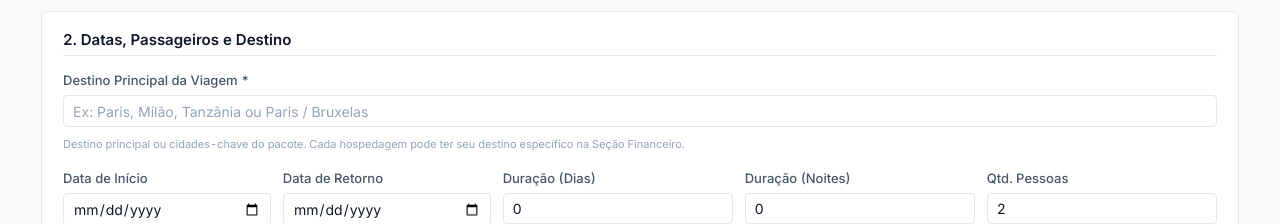
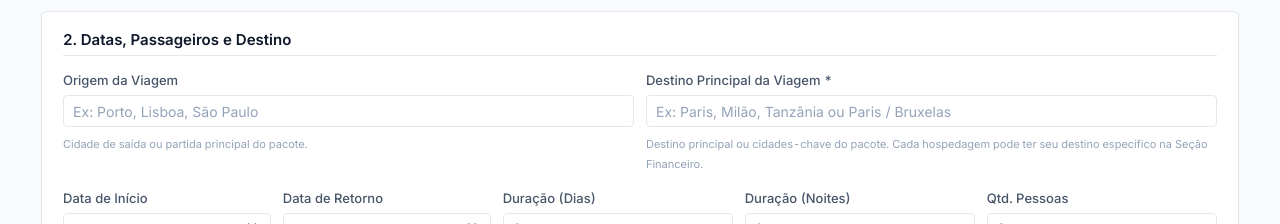
Before and after one commit to s23travel/s23-packager, a React (Vite) app: page /pacotes/novo in a window 1280 px wide. Shown: the part 360-584 px from the top of the page. Built offline with nearby package versions, Linux system fonts and the light colour scheme; no server answers; the database is empty.

Commit message:
feat: adicionar campo Origem nos formularios e atualizar WhatsApp e IA para considerar Preco de Venda e Origem

```diff
--- a/src/pages/packages/PackageDetailPage.tsx
+++ b/src/pages/packages/PackageDetailPage.tsx
@@ -110,6 +110,7 @@ export const PackageDetailPage: React.FC = () => {
   // Normalização transparente de legados vs. novos dados
   let services: ServiceItem[] = [];
   let destination = rawData.destination || '';
+  let origin = rawData.origin || '';
 
   if (Array.isArray(rawData.services) && rawData.services.length > 0) {
     services = rawData.services;
@@ -118,6 +119,9 @@ export const PackageDetailPage: React.FC = () => {
     services = normalized.services || [];
     if (!destination && normalized.destination) {
       destination = normalized.destination;
+    }
+    if (!origin && normalized.origin) {
+      origin = normalized.origin;
     }
   }
 
@@ -187,6 +191,14 @@ export const PackageDetailPage: React.FC = () => {
       <div className="card" style={{ marginTop: '1.25rem' }}>
         <h3 className="card-title">Datas, Passageiros e Destino</h3>
         <div className="detail-rows">
+          {origin && (
+            <div className="detail-row">
+              <span className="detail-label">Origem:</span>
+              <span className="detail-value" style={{ fontWeight: 600 }}>
+                {origin}
+              </span>
+            </div>
+          )}
           <div className="detail-row">
             <span className="detail-label">Destino Principal:</span>
             <span className="detail-value" style={{ fontWeight: 600 }}>
--- a/src/pages/packages/PackageFormPage.tsx
+++ b/src/pages/packages/PackageFormPage.tsx
@@ -47,6 +47,7 @@ export const PackageFormPage: React.FC = () => {
   const [durationNights, setDurationNights] = useState<number | ''>(0);
   const [adults, setAdults] = useState<number | ''>(2);
   const [children, setChildren] = useState<number | ''>(0);
+  const [origin, setOrigin] = useState('');
   const [destination, setDestination] = useState('');
 
   // Seção 3: Financeiro (Lista Única de Serviços e Preço de Venda)
@@ -103,6 +104,7 @@ export const PackageFormPage: React.FC = () => {
         setChildren(draft.children);
         setSalePrice(draft.salePrice || 0);
 
+        setOrigin(draft.origin || '');
         // Se o draft já tem services, usa diretamente
         if (Array.isArray(draft.services)) {
           setDestination(draft.destination || '');
@@ -237,6 +239,7 @@ export const PackageFormPage: React.FC = () => {
         if (isLegacyPackageData(rawData) || !Array.isArray(rawData.services)) {
           // Pacote no formato legado: normaliza em memória através do adapter determinístico
           const normalized = normalizeLegacyToNewStructure(rawData);
+          setOrigin(normalized.origin || rawData.origin || '');
           setDestination(normalized.destination || rawData.destination || '');
           setServices(normalized.services || []);
 
@@ -250,6 +253,7 @@ export const PackageFormPage: React.FC = () => {
           });
         } else {
           // Pacote já na nova estrutura
+          setOrigin(rawData.origin || '');
           setDestination(rawData.destination || '');
           setServices(rawData.services || []);
           setLegacyExtraData({
@@ -289,6 +293,7 @@ export const PackageFormPage: React.FC = () => {
         durationNights,
         adults,
         children,
+        origin,
         destination,
         services,
         salePrice,
@@ -315,6 +320,7 @@ export const PackageFormPage: React.FC = () => {
       durationNights,
       adults,
       children,
+      origin,
       destination,
       services,
       salePrice,
@@ -469,6 +475,7 @@ export const PackageFormPage: React.FC = () => {
       // Estrutura final do PackageData (Fase 2: Nova Estrutura Unificada de Serviços)
       // Não cria estruturas operacionais legadas (outboundTransport, inboundTransport, lodging)
       const packageData: PackageData = {
+        origin: origin.trim() || undefined,
         destination: destination.trim(),
         services,
         dates: {
@@ -661,7 +668,24 @@ export const PackageFormPage: React.FC = () => {
           <h3 className="form-section-title">2. Datas, Passageiros e Destino</h3>
 
           <div className="form-grid-2" style={{ marginBottom: '1rem' }}>
-            <div className="form-group" style={{ gridColumn: 'span 2' }}>
+            <div className="form-group">
+              <label className="form-label" htmlFor="origin">
+                Origem da Viagem
+              </label>
+              <input
+                id="origin"
+                type="text"
+                className="form-input"
+                value={origin}
+                onChange={(e) => setOrigin(e.target.value)}
+                placeholder="Ex: Porto, Lisboa, São Paulo"
+              />
+              <span style={{ fontSize: '11px', color: 'var(--text-muted)', marginTop: '2px', display: 'block' }}>
+                Cidade de saída ou partida principal do pacote.
+              </span>
+            </div>
+
+            <div className="form-group">
               <label className="form-label" htmlFor="destination">
                 Destino Principal da Viagem *
               </label>
--- a/src/pages/quotes/QuoteDetailPage.tsx
+++ b/src/pages/quotes/QuoteDetailPage.tsx
@@ -93,6 +93,7 @@ export const QuoteDetailPage: React.FC = () => {
   // Normalização transparente de legados vs. novos dados
   let services: ServiceItem[] = [];
   let destination = rawData.destination || '';
+  let origin = rawData.origin || '';
   let paymentConditions = rawData.paymentConditions || '';
   let localTaxNotes = rawData.localTaxNotes || '';
   let extraServicesNotes = rawData.extraServicesNotes || '';
@@ -105,6 +106,9 @@ export const QuoteDetailPage: React.FC = () => {
     services = normalized.services || [];
     if (!destination && normalized.destination) {
       destination = normalized.destination;
+    }
+    if (!origin && normalized.origin) {
+      origin = normalized.origin;
     }
     if (!paymentConditions && normalized.paymentConditions) paymentConditions = normalized.paymentConditions;
     if (!localTaxNotes && normalized.localTaxNotes) localTaxNotes = normalized.localTaxNotes;
@@ -198,6 +202,14 @@ export const QuoteDetailPage: React.FC = () => {
               {quote.client_name || 'Não informado'}
             </span>
           </div>
+          {origin && (
+            <div className="detail-row">
+              <span className="detail-label">Origem:</span>
+              <span className="detail-value" style={{ fontWeight: 600 }}>
+                {origin}
+              </span>
+            </div>
+          )}
           <div className="detail-row">
             <span className="detail-label">Destino Principal:</span>
             <span className="detail-value" style={{ fontWeight: 600 }}>
--- a/src/pages/quotes/QuoteFormPage.tsx
+++ b/src/pages/quotes/QuoteFormPage.tsx
@@ -44,6 +44,7 @@ export const QuoteFormPage: React.FC = () => {
   const [originPackageName, setOriginPackageName] = useState<string>('');
 
   // SEÇÃO 2: Datas, Passageiros e Destino
+  const [origin, setOrigin] = useState('');
   const [destination, setDestination] = useState('');
   const [startDate, setStartDate] = useState('');
   const [endDate, setEndDate] = useState('');
@@ -122,6 +123,7 @@ export const QuoteFormPage: React.FC = () => {
         setCustomNotes(draft.customNotes || '');
         setTransferService(draft.transferService || '');
 
+        setOrigin(draft.origin || '');
         if (Array.isArray(draft.services)) {
           setDestination(draft.destination || '');
           setServices(draft.services);
@@ -262,6 +264,7 @@ export const QuoteFormPage: React.FC = () => {
         if (isLegacyPackageData(rawData) || !Array.isArray(rawData.services)) {
           // Cotação no formato legado: normaliza em memória através do adapter determinístico
           const normalized = normalizeLegacyToNewStructure(rawData);
+          setOrigin(normalized.origin || rawData.origin || '');
           setDestination(normalized.destination || rawData.destination || '');
           setServices(normalized.services || []);
 
@@ -275,6 +278,7 @@ export const QuoteFormPage: React.FC = () => {
           });
         } else {
           // Cotação já na nova estrutura de serviços
+          setOrigin(rawData.origin || '');
           setDestination(rawData.destination || '');
           setServices(rawData.services || []);
           setLegacyExtraData({
@@ -316,6 +320,7 @@ export const QuoteFormPage: React.FC = () => {
         adults,
         children,
         infants,
+        origin,
         destination,
         services,
         salePrice,
@@ -350,6 +355,7 @@ export const QuoteFormPage: React.FC = () => {
       adults,
       children,
       infants,
+      origin,
       destination,
       services,
       salePrice,
@@ -501,6 +507,7 @@ export const QuoteFormPage: React.FC = () => {
       // Estrutura final de QuotationData (Fase 3: Nova Estrutura Unificada de Serviços)
       // Não cria estruturas operacionais legadas (outboundTransport, inboundTransport, lodging)
       const quotationData: QuotationData = {
+        origin: origin.trim() || undefined,
         destination: destination.trim(),
         services,
         dates: {
@@ -733,7 +740,24 @@ export const QuoteFormPage: React.FC = () => {
           <h3 className="form-section-title">2. Datas, Passageiros e Destino</h3>
 
           <div className="form-grid-2" style={{ marginBottom: '1rem' }}>
-            <div className="form-group" style={{ gridColumn: 'span 2' }}>
+            <div className="form-group">
+              <label className="form-label" htmlFor="origin">
+                Origem da Cotação
+              </label>
+              <input
+                id="origin"
+                type="text"
+                className="form-input"
+                value={origin}
+                onChange={(e) => setOrigin(e.target.value)}
+                placeholder="Ex: Porto, Lisboa, São Paulo"
+              />
+              <span style={{ fontSize: '11px', color: 'var(--text-muted)', marginTop: '2px', display: 'block' }}>
+                Cidade de saída ou partida principal da cotação.
+              </span>
+            </div>
+
+            <div className="form-group">
               <label className="form-label" htmlFor="destination">
                 Destino Principal da Cotação *
               </label>
--- a/src/services/contentValidationService.ts
+++ b/src/services/contentValidationService.ts
@@ -72,8 +72,9 @@ export function buildWebsiteContentPayload(
   packageData: PackageData,
   metadata?: { id?: string; name?: string; reference?: string; currency?: Currency }
 ): WebsiteContentPayload {
-  // 1. Determina destination e services: se novo, usa direto; se legado, normaliza em memória
+  // 1. Determina destination, origin e services: se novo, usa direto; se legado, normaliza em memória
   let destination = packageData.destination?.trim() || '';
+  let origin = packageData.origin?.trim() || '';
   let services = Array.isArray(packageData.services) ? packageData.services : [];
 
   if (services.length === 0) {
@@ -81,6 +82,9 @@ export function buildWebsiteContentPayload(
     services = normalized.services || [];
     if (!destination && normalized.destination) {
       destination = normalized.destination;
+    }
+    if (!origin && normalized.origin) {
+      origin = normalized.origin;
     }
   }
 
@@ -113,6 +117,7 @@ export function buildWebsiteContentPayload(
     packageName: metadata?.name || '',
     reference: metadata?.reference || '',
     destination,
+    origin: origin || undefined,
     dates: packageData.dates,
     passengers: packageData.passengers,
     durationDays: packageData.dates?.durationDays,
@@ -146,6 +151,7 @@ export function buildContentGenerationInput(source: {
       q.reference;
 
     const origin =
+      d.origin?.trim() ||
       d.outboundTransport?.route?.split('→')[0]?.trim() ||
       d.outboundTransport?.route?.split('-')[0]?.trim() ||
       '';
@@ -234,9 +240,9 @@ export function buildContentGenerationInput(source: {
     const lodgingServices = payload.services.filter((s) => s.type === 'accommodation');
     const primaryLodging = lodgingServices[0];
 
-    // Origem extraída do transporte de ida
-    let origin = '';
-    if (outboundService?.description) {
+    // Origem: prioriza packageData.origin / payload.origin, com fallback para extração do transporte
+    let origin = d.origin?.trim() || payload.origin?.trim() || '';
+    if (!origin && outboundService?.description) {
       const parts = outboundService.description.split(/→|-/);
       if (parts.length > 1) {
         origin = parts[0].trim();
--- a/src/services/legacyAdapterService.ts
+++ b/src/services/legacyAdapterService.ts
@@ -388,6 +388,7 @@ export function normalizeLegacyToNewStructure(
   // 6. Montar o NormalizedPackageData preservando todos os campos
   const normalized: NormalizedPackageData = {
     ...copy,
+    origin: legacyData.origin || (copy.origin as string | undefined),
     destination: destResolution.destination,
     destinationConflict: destResolution.destinationConflict,
     destinationConflictDetails: destResolution.destinationConflictDetails,
--- a/src/services/whatsappService.ts
+++ b/src/services/whatsappService.ts
@@ -64,9 +64,9 @@ export function formatPriceText(price: number, currency: Currency): string {
   });
 
   if (currency === 'EUR') {
-    return `💶 Preço por pessoa: *€ ${formatted}*`;
+    return `💵 Investimento: *${formatted}€*`;
   }
-  return `💰 Preço por pessoa: *R$ ${formatted}*`;
+  return `💵 Investimento: *R$ ${formatted}*`;
 }
 
 function getPackageBaseName(quotation: Quotation): string {
@@ -138,19 +138,43 @@ function getDestination(quotation: Quotation): string {
   return '';
 }
 
+function getOrigin(quotation: Quotation): string {
+  const d = quotation.data;
+  if (!d) return '';
+
+  // 1. Origem comercial explícita no nível da cotação
+  if (typeof d.origin === 'string' && d.origin.trim()) {
+    return d.origin.trim();
+  }
+
+  // 2. Se for formato legado, resolve através do adapter
+  if (isLegacyPackageData(d) || !Array.isArray(d.services)) {
+    const normalized = normalizeLegacyToNewStructure(d);
+    if (normalized.origin?.trim()) {
+      return normalized.origin.trim();
+    }
+  }
+
+  return '';
+}
+
 /**
  * Constrói o título comercial da mensagem para WhatsApp.
  *
  * REGRA DEFINITIVA DE PRIORIDADE:
  * 1. Cotação vinculada a Pacote Base:
  *    "✨ Pacote S23 – {Nome Comercial do Pacote Base}"
- * 2. Cotação avulsa com cliente + destino:
+ * 2. Cotação avulsa com cliente + origem + destino:
+ *    "✨ {Nome do Cliente} – {Origem} → {Destino}"
+ * 3. Cotação avulsa com cliente + destino:
  *    "✨ {Nome do Cliente} – {Destino/Cidade}"
- * 3. Sem nome do cliente, mas com destino:
+ * 4. Sem nome do cliente, com origem + destino:
+ *    "✨ {Origem} → {Destino}"
+ * 5. Sem nome do cliente, mas com destino:
  *    "✨ {Destino/Cidade}"
- * 4. Sem destino, mas com nome do cliente:
+ * 6. Sem destino, mas com nome do cliente:
  *    "✨ {Nome do Cliente}"
- * 5. Fallback neutro:
+ * 7. Fallback neutro:
  *    "✨ Pacote S23"
  *
  * NUNCA utilizar informações de transporte (ida, volta, rota, cia aérea, aeroporto/IATA)
@@ -167,23 +191,26 @@ export function getWhatsAppTitle(quotation: Quotation): string {
 
   const clientName = getClientName(quotation);
   const destination = getDestination(quotation);
+  const origin = getOrigin(quotation);
 
-  // 2. Cotação avulsa com cliente + destino
-  if (clientName && destination) {
-    return `✨ ${clientName} – ${destination}`;
+  const routeOrDest = origin && destination ? `${origin} → ${destination}` : destination;
+
+  // 2 e 3. Cotação avulsa com cliente (+ rota ou destino)
+  if (clientName && routeOrDest) {
+    return `✨ ${clientName} – ${routeOrDest}`;
   }
 
-  // 3. Sem nome do cliente, mas com destino
-  if (destination) {
-    return `✨ ${destination}`;
+  // 4 e 5. Sem nome do cliente (+ rota ou destino)
+  if (routeOrDest) {
+    return `✨ ${routeOrDest}`;
   }
 
-  // 4. Sem destino, mas com nome do cliente
+  // 6. Sem destino, mas com nome do cliente
   if (clientName) {
     return `✨ ${clientName}`;
   }
 
-  // 5. Fallback neutro
+  // 7. Fallback neutro
   return '✨ Pacote S23';
 }
 
@@ -407,16 +434,18 @@ export function generateWhatsAppMessage(quotation: Quotation): string {
 
   sections.push(inclusions.join('\n'));
 
-  // 4. Preço por Pessoa do Pacote
-  const pricePerPerson =
-    typeof d.financials?.pricePerPerson === 'number'
-      ? d.financials.pricePerPerson
-      : typeof d.financials?.pricePerPersonAmount?.amount === 'number'
-      ? d.financials.pricePerPersonAmount.amount
+  // 4. Preço de Venda do Pacote (Investimento)
+  const salePrice =
+    typeof d.financials?.salePrice === 'number'
+      ? d.financials.salePrice
+      : typeof d.financials?.priceTotal?.amount === 'number'
+      ? d.financials.priceTotal.amount
+      : typeof (d as any)?.salePrice === 'number'
+      ? (d as any).salePrice
       : 0;
 
-  if (pricePerPerson > 0) {
-    sections.push(formatPriceText(pricePerPerson, currency));
+  if (salePrice > 0) {
+    sections.push(formatPriceText(salePrice, currency));
   }
 
   // 5. Condição de Pagamento (Entrada / Parcelamento)
--- a/src/types/index.ts
+++ b/src/types/index.ts
@@ -213,6 +213,7 @@ export interface ServiceItem {
  */
 export interface NormalizedPackageData {
   destination?: string;
+  origin?: string;
   destinationConflict?: boolean;
   destinationConflictDetails?: string[];
   dates?: TravelDates;
@@ -251,6 +252,7 @@ export interface FinancialSummary {
  */
 export interface PackageData {
   destination?: string;
+  origin?: string;
   services?: ServiceItem[];
   destinationConflict?: boolean;
   destinationConflictDetails?: string[];
@@ -452,6 +454,7 @@ export interface WebsiteContentPayload {
   packageName: string;
   reference?: string;
   destination: string;
+  origin?: string;
   dates?: TravelDates;
   passengers?: PassengerConfig;
   durationDays?: number;
@@ -568,6 +571,7 @@ export interface PackageDraft {
   adults: number | '';
   children: number | '';
   destination?: string;
+  origin?: string;
   services?: ServiceItem[];
   outboundRoute?: string;
   outboundCarrier?: string;
@@ -603,6 +607,7 @@ export interface QuoteDraft {
   children: number | '';
   infants: number | '';
   destination?: string;
+  origin?: string;
   services?: ServiceItem[];
   salePrice: number;
   paymentConditions?: string;
```
Also changed, not shown: tests/test_ai_content_services_phase6a.ts (+46 -0 lines), tests/test_consumers_services_phase4.ts (+4 -4 lines), tests/test_markdown_adjustments.ts (+2 -2 lines), tests/test_whatsapp_service.ts (+61 -11 lines).
